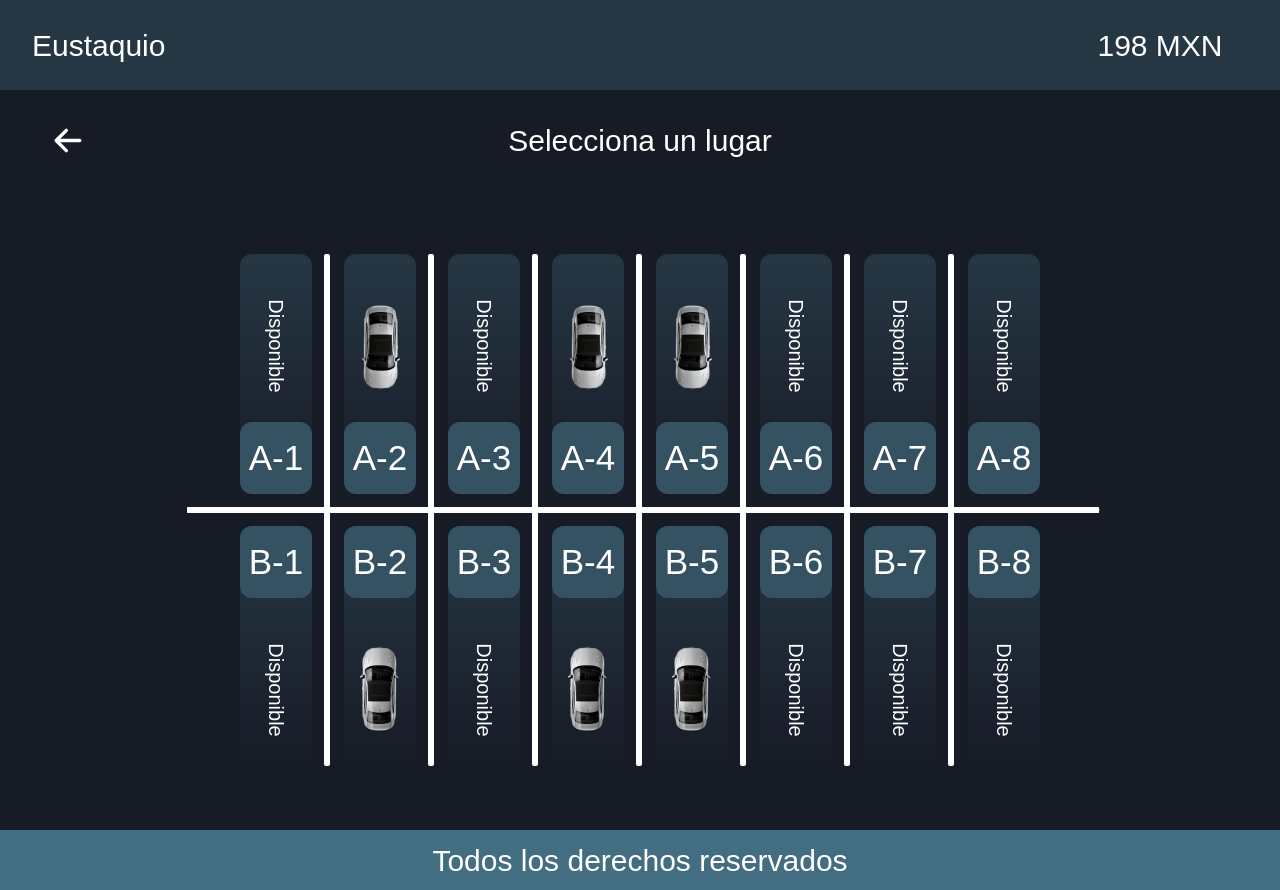
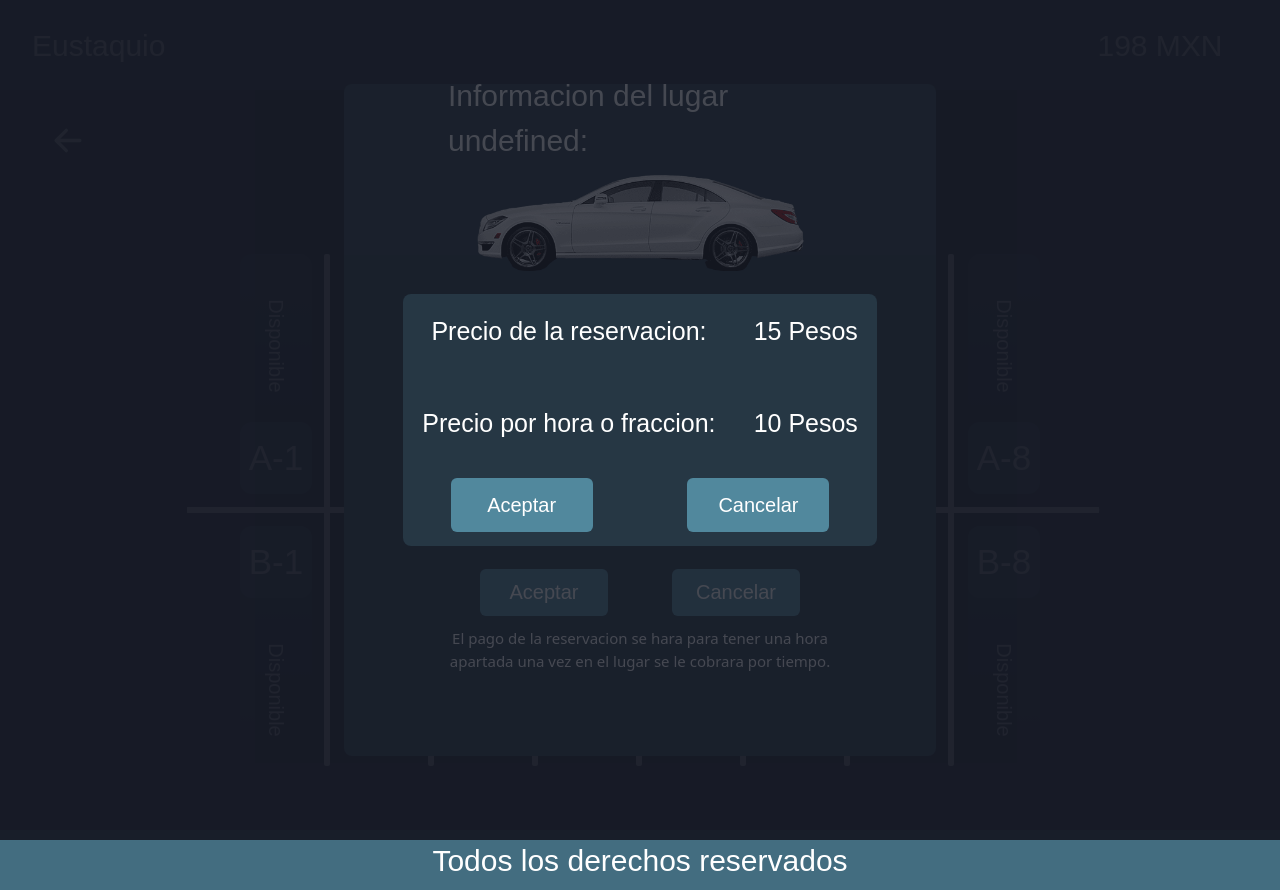
Before and after one commit to Elvendetacos/Breaking-Park-Frontend, a React (Vite) app in the folder BreakingPark/: page /home/reservation in a window 1280 px wide. Built offline with nearby package versions, Linux system fonts and the light colour scheme; a web font is replaced by a local one.

Commit message:
BP-FRONT-2: Modal Payment

```diff
--- a/BreakingPark/package.json
+++ b/BreakingPark/package.json
@@ -11,7 +11,8 @@
   "dependencies": {
     "react": "^18.2.0",
     "react-dom": "^18.2.0",
-    "react-router-dom": "^6.9.0"
+    "react-router-dom": "^6.9.0",
+    "sweetalert2": "^11.7.3"
   },
   "devDependencies": {
     "@types/react": "^18.0.28",
--- a/BreakingPark/src/components/modalReservation.jsx
+++ b/BreakingPark/src/components/modalReservation.jsx
@@ -1,8 +1,14 @@
 import Car from '../assets/images/car-left.png'
 import Arrow from '../assets/images/arrow.png'
 import WheelChair from '../assets/images/wheelchair.png'
+import Swal from 'sweetalert2'
 
-function ModalReservation({setModal, location}) {
+function ModalReservation({setModal, location, setModalPayment}) {
+
+
+    const Payment = () => {
+        setModalPayment(true)
+    }
 
     const closeModal = () =>{
         setModal(false)
@@ -36,11 +42,11 @@ function ModalReservation({setModal, location}) {
                                 <input type="time" className='ml-[10%] w-2/5 h-2/5 rounded-md font-bolder text-center text-white bg-[#345262] text-[20px]'/>
                             </div>
                             <div className='flex h-[7%] mt-[10%] justify-around'>
-                                <button className='w-1/3 h-full bg-[#51889D] text-white font-bolder text-[20px] rounded-md'>Aceptar</button>
+                                <button className='w-1/3 h-full bg-[#51889D] text-white font-bolder text-[20px] rounded-md' onClick={Payment}>Aceptar</button>
                                 <button className='w-1/3 h-full bg-[#51889D] text-white font-bolder text-[20px] rounded-md' onClick={closeModal}>Cancelar</button>
                             </div>
                             <div className='flex h-[10%] mt-[3%]'>
-                                <p className='text-white text-[15px] text-center'>Al Aceptar la reservación se entiende que sino se llega a ocupar no se devolvera el dinero de dicha reservación.</p>
+                                <p className='text-white text-[15px] text-center'>El pago de la reservacion se hara para tener una hora apartada una vez en el lugar se le cobrara por tiempo.</p>
                             </div>
                         </div>
                     </div>
--- /dev/null
+++ b/BreakingPark/src/components/paymentModal.jsx
@@ -0,0 +1,71 @@
+import Swal from "sweetalert2";
+
+function PaymentModal({setModal, setModalReservations}) {
+
+    const CloseModal = () =>{
+        setModal(false)
+    }
+
+    const Success =()=>{
+                Swal.fire({
+            position: 'center',
+            icon: 'success',
+            text: '',
+            title: 'Pago realizado',
+            showConfirmButton: false,
+            background: '#263744',
+            color: '#FFFFFF',
+            timer: 1800,
+            willClose: () =>{
+                setModal(false),
+                setModalReservations(false)
+            }
+          })
+    }
+
+    const Acep = () =>{
+        let timerInterval;
+        Swal.fire({
+          title: "Procesando pago....",
+          heightAuto: true,
+          timer: 2000,
+          timerProgressBar: false,
+            background: '#263744',
+            color: '#FFFFFF',
+          didOpen: () => {
+            Swal.showLoading();
+          },
+          willClose: () => {
+            clearInterval(timerInterval);
+            Success()
+          },
+        });
+    }
+
+  return (
+    <>
+      <div className="fixed h-[105vh] w-screen bg-[#171B26] bg-opacity-80 z-20 overflow-hidden">
+        <div className="grid grid-cols-4 gap-4 ml-4 mr-4 lg:grid-cols-12 lg:gap-8 lg:ml-8 lg:mr-8 h-full">
+          <div className="flex justify-center items-center col-start-1 col-span-4 lg:col-start-4 lg:col-span-6">
+            <div className="w-[90%] lg:w-[80%] h-[40%] lg:h-[30%] animate-opac bg-[#263744] grid-cols-4 gap-4 rounded-lg grid lg:grid-cols-6">
+                <div className="col-span-4 lg:col-span-6 font-bolder flex flex-col lg:flex-row">
+                    <p className="h-[50%] w-[100%] lg:h-full lg:w-[70%] text-white lg:text-[25px] text-[20px] flex justify-center items-center">Precio de la reservacion: </p>
+                    <p className="h-[50%] w-[100%] lg:h-full lg:w-[30%] text-white lg:text-[25px] text-[20px] flex justify-center items-start lg:items-center">15 Pesos</p>
+                </div>
+                <div className="col-span-4 lg:col-span-6 font-bolder flex flex-col lg:flex-row">
+                    <p className="h-[50%] w-[100%] lg:h-full lg:w-[70%] text-white lg:text-[25px] text-[20px] flex justify-center items-center">Precio por hora o fraccion: </p>
+                    <p className="h-[50%] w-[100%] lg:h-full lg:w-[30%] text-white lg:text-[25px] text-[20px] flex justify-center items-start lg:items-center">10 Pesos</p>
+                </div>
+                <div className="col-span-4 lg:col-span-6 flex justify-around ">
+                    <button className="w-[40%] h-[60%] lg:h-[80%] text-white lg:w-[30%] bg-[#51889D] rounded-md font-bolder text-[17px] lg:text-[20px]" onClick={Acep}>Aceptar</button>
+                    <button className="w-[40%] h-[60%] lg:h-[80%] text-white lg:w-[30%] bg-[#51889D] rounded-md font-bolder text-[17px] lg:text-[20px]" onClick={CloseModal}>Cancelar</button>
+                </div>
+            </div>
+          </div>
+        </div>
+      </div>
+    </>
+  );
+}
+
+export default PaymentModal;
--- a/BreakingPark/src/index.css
+++ b/BreakingPark/src/index.css
@@ -1,3 +1,7 @@
 @tailwind base;
 @tailwind components;
 @tailwind utilities;
+
+.swal2-popup {
+    height: 230px;
+}
--- a/BreakingPark/src/pages/reservation.jsx
+++ b/BreakingPark/src/pages/reservation.jsx
@@ -6,6 +6,7 @@ import ModalReservation from "../components/modalReservation";
 import { useState, useEffect } from "react";
 import ViewMobile from "../components/viewMobile";
 import ModalMap from "../components/modalMap";
+import PaymentModal from "../components/paymentModal";
 
 const Component = [
   {
@@ -44,9 +45,10 @@ const Component = [
 
 function reservation() {
   const [ScreenSize, setScreenSize] = useState({ width: 0, height: 0 });
-  const [ModalReservations, setModalReservations] = useState(false);
+  const [ModalReservations, setModalReservations] = useState(true);
   const [ModalMaps, setModalMaps] = useState(false);
   const [Location, setLocation] = useState();
+  const [ModalPayment, setModalPayment] = useState(true);
 
   useEffect(() => {
     //Se toma el tamaño actual de la pantalla
@@ -73,11 +75,14 @@ function reservation() {
 
   return (
     <>
+    {ModalPayment &&
+      <PaymentModal setModal={setModalPayment} setModalReservations={setModalReservations}/>
+    }
     { ModalMaps &&
       <ModalMap setModal={setModalMaps}/>
     }
       {ModalReservations && (
-        <ModalReservation setModal={setModalReservations} location={Location} />
+        <ModalReservation setModal={setModalReservations} location={Location} setModalPayment={setModalPayment} />
       )}
       <Header>
         <div className="lg:col-span-4 lg:col-start-1 flex justify-start items-center col-start-1 col-span-1">
@@ -103,7 +108,7 @@ function reservation() {
         </div>
         {
             ScreenSize.width < 1024 && (
-                <div className="mr-4 ml-4 w-full h-[40px]">
+                <div className="mr-4 ml-4 h-[40px]">
                     <button className="w-1/3 h-full font-bolder text-white text-[20px] underline underline-offset-1" onClick={maps}>Ver mapa</button>
                 </div>
             )
```
Also changed, not shown: 1 other file (tests, documents, lock files or other folders).
